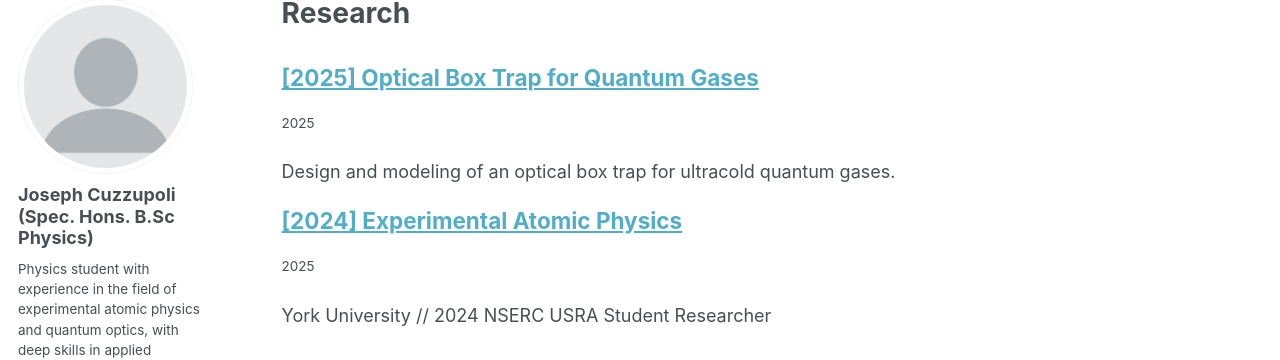
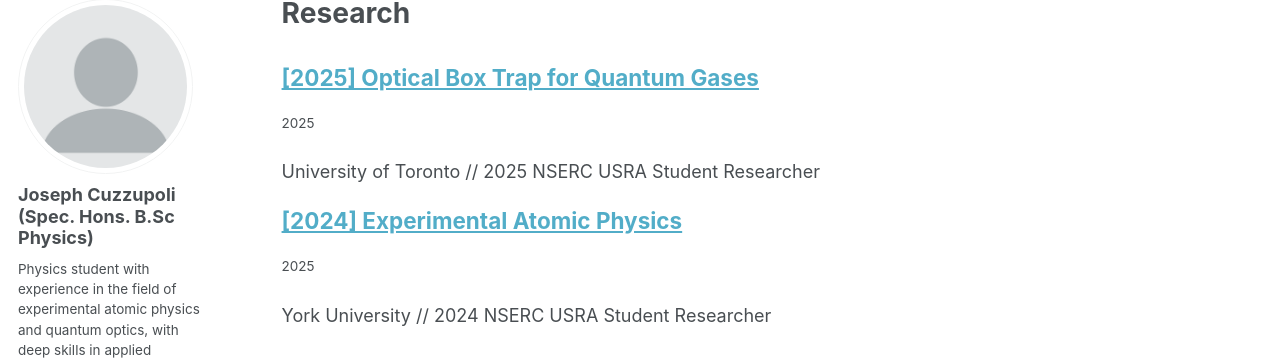
Before and after one commit to josephcuzz2004/josephcuzz2004.github.io, a Jekyll site: the page built from _pages/research.md, in a window 1280 px wide. Shown: the part 100-460 px from the top of the page. Built offline with Jekyll 4.4.1, drawn with Linux system fonts in a browser that asks for light colours; some web fonts are replaced; a script that is not in the unit is left out.

Commit message:
Update excerpt for Optical Box Trap project

```diff
--- a/_research/2014-spring-teaching-1.md
+++ b/_research/2014-spring-teaching-1.md
@@ -2,5 +2,5 @@
 title: " [2025] Optical Box Trap for Quantum Gases"
 collection: portfolio
 layout: single
-excerpt: "Design and modeling of an optical box trap for ultracold quantum gases."
+excerpt: "University of Toronto // 2025 NSERC USRA Student Researcher"
 ---
```
